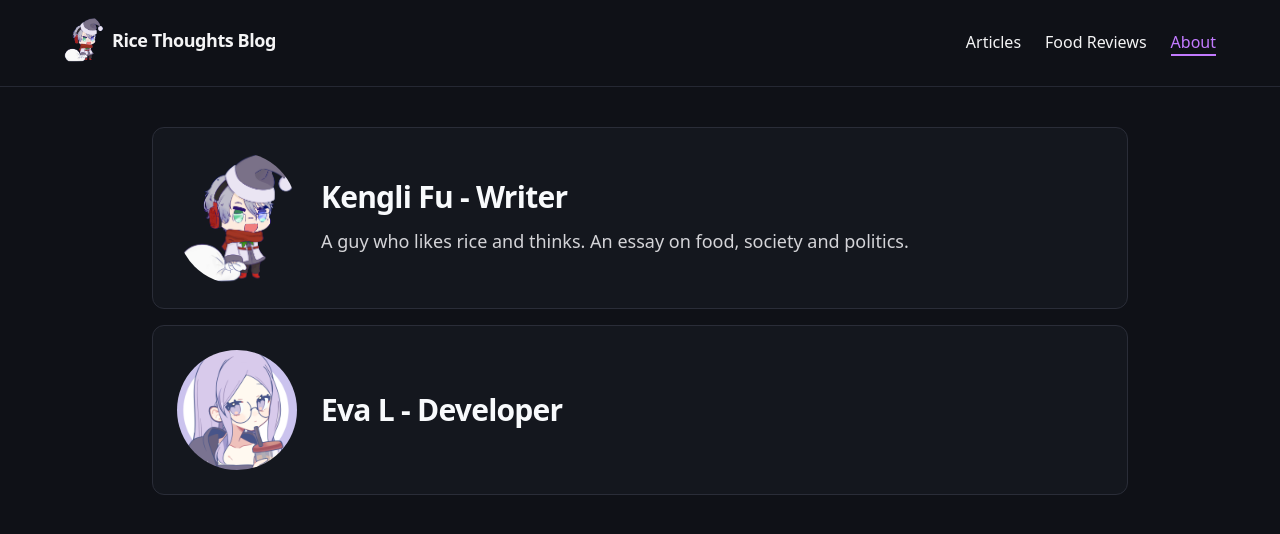
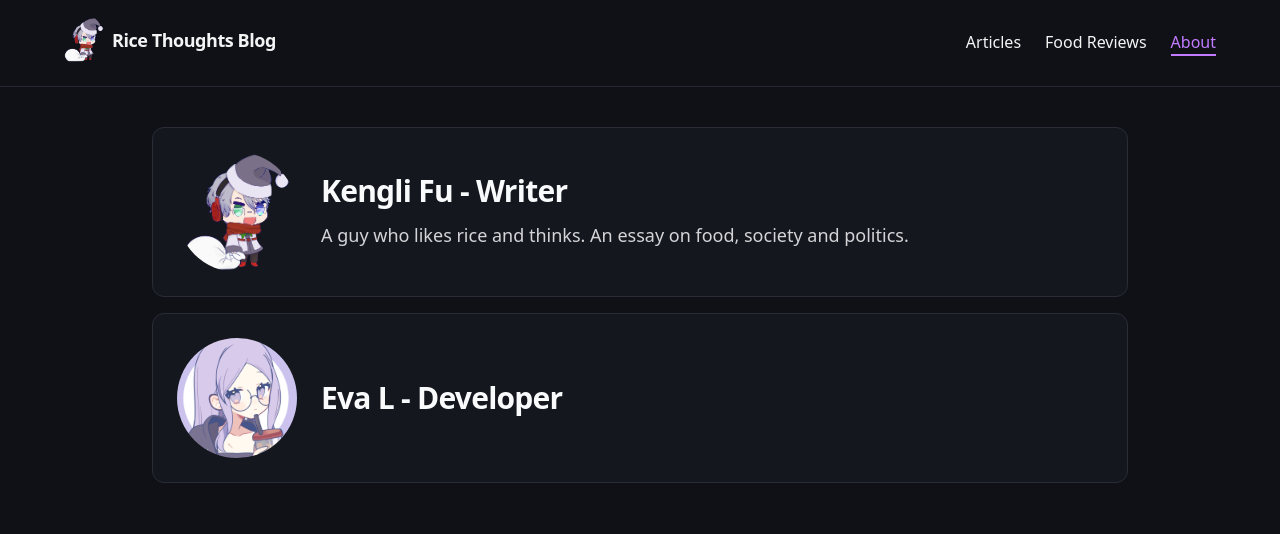
Before and after one commit to evaxliu/rice-thoughts, a Next.js app: page /about in a window 1280 px wide. Shown: the top 534 px of the page. Built offline with nearby package versions, Linux system fonts and the light colour scheme.

Commit message:
image scale

```diff
--- a/src/app/about/page.tsx
+++ b/src/app/about/page.tsx
@@ -31,11 +31,12 @@ export default function About() {
             >
               <div className="flex items-center gap-6">
                 <Image
-                  className="rounded-full object-scale-down"
+                  className="h-[120px] w-[120px] shrink-0 rounded-full object-contain"
                   width={120}
                   height={120}
                   src={person.image}
                   alt={person.author}
+                  priority
                 />
 
                 <ListItem person={person} />
```
